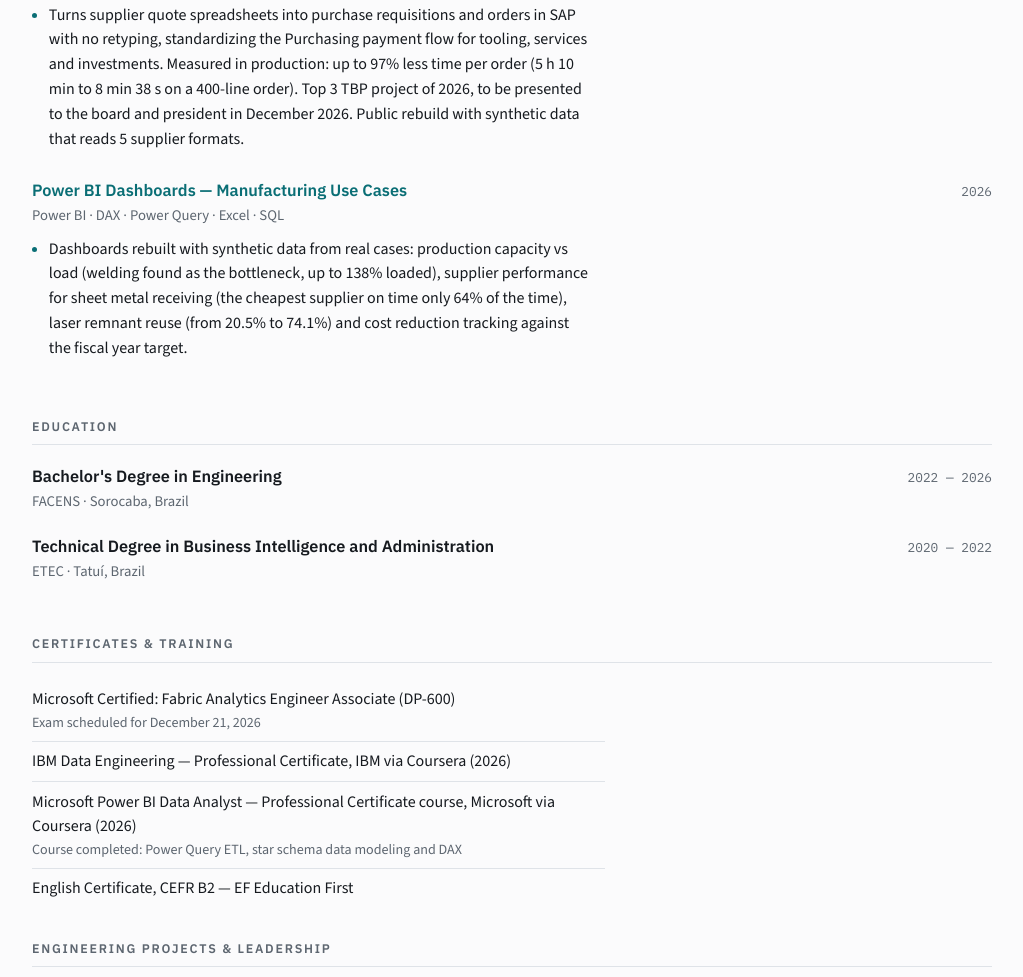
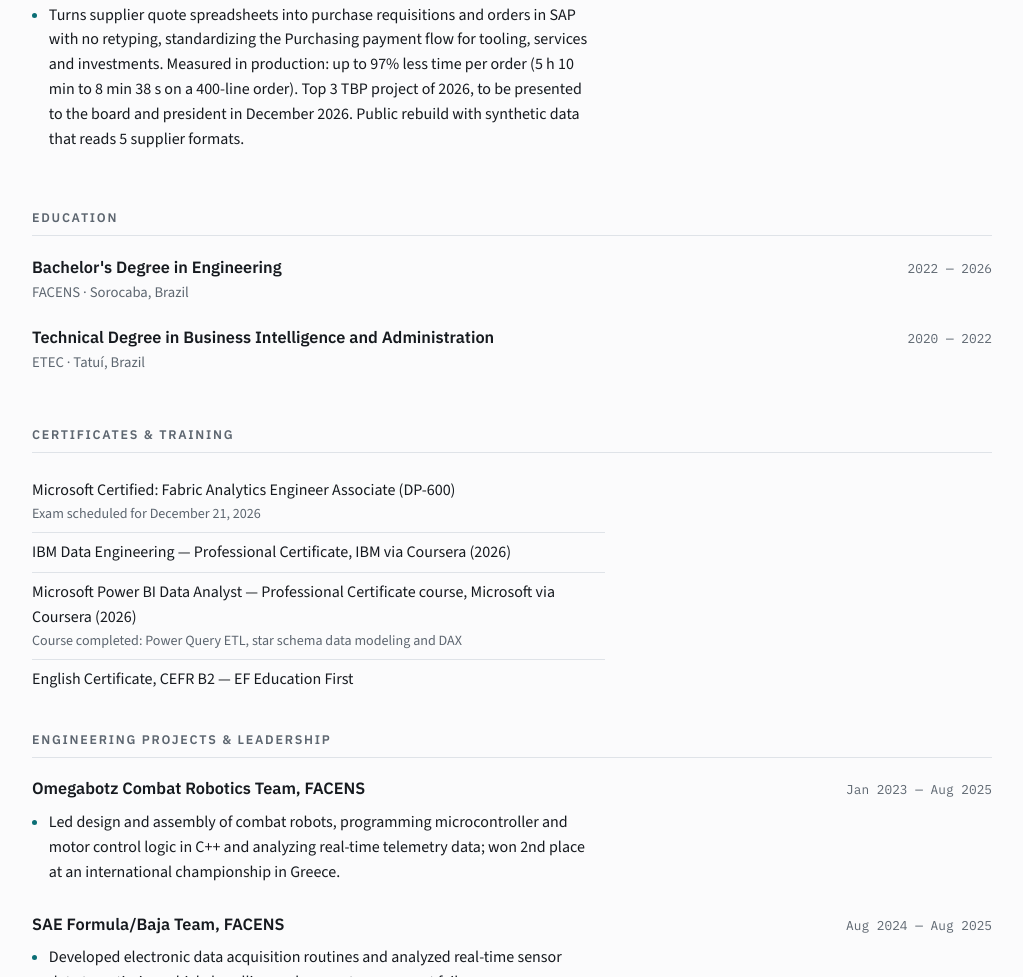
Before and after one commit to lucasnunesf/CV, a plain HTML site: page index.html in a window 1280 px wide. Shown: the part 2947-3924 px from the top of the page, without its empty margins (128-1151 px from the left). Drawn offline with nearby package versions, Linux system fonts and the light colour scheme.

Commit message:
Keep two selected projects

```diff
--- a/index.html
+++ b/index.html
@@ -254,16 +254,6 @@ footer{margin-top:2.5rem;padding-top:1rem;border-top:1px solid var(--rule);color
       <li data-en="Turns supplier quote spreadsheets into purchase requisitions and orders in SAP with no retyping, standardizing the Purchasing payment flow for tooling, services and investments. Measured in production: up to 97% less time per order (5 h 10 min to 8 min 38 s on a 400-line order). Top 3 TBP project of 2026, to be presented to the board and president in December 2026. Public rebuild with synthetic data that reads 5 supplier formats." data-pt="Transforma planilhas de cotação de fornecedores em requisições e pedidos de compra no SAP sem redigitação, padronizando o fluxo de pagamento de ferramental, serviços e investimentos em Compras. Medido em produção: até 97% menos tempo por pedido (de 5 h 10 min para 8 min 38 s em um pedido de 400 linhas). Entre os 3 melhores projetos TBP de 2026, com apresentação à diretoria e à presidência em dezembro de 2026. Versão pública recriada com dados sintéticos, que lê 5 formatos de fornecedor.">Turns supplier quote spreadsheets into purchase requisitions and orders in SAP with no retyping, standardizing the Purchasing payment flow for tooling, services and investments. Measured in production: up to 97% less time per order (5 h 10 min to 8 min 38 s on a 400-line order). Top 3 TBP project of 2026, to be presented to the board and president in December 2026. Public rebuild with synthetic data that reads 5 supplier formats.</li>
     </ul>
   </div>
-  <div class="entry">
-    <div class="entry-head">
-      <h3><a style="text-decoration:none" href="https://github.com/lucasnunesf" data-en="Power BI Dashboards — Manufacturing Use Cases" data-pt="Dashboards Power BI — Casos da Indústria">Power BI Dashboards — Manufacturing Use Cases</a></h3>
-      <span class="when">2026</span>
-    </div>
-    <div class="org">Power BI · DAX · Power Query · Excel · SQL</div>
-    <ul class="pts">
-      <li data-en="Dashboards rebuilt with synthetic data from real cases: production capacity vs load (welding found as the bottleneck, up to 138% loaded), supplier performance for sheet metal receiving (the cheapest supplier on time only 64% of the time), laser remnant reuse (from 20.5% to 74.1%) and cost reduction tracking against the fiscal year target." data-pt="Dashboards recriados com dados sintéticos a partir de casos reais: capacidade vs carga da produção (solda identificada como gargalo, com até 138% de carga), desempenho de fornecedores no recebimento de chapas (o fornecedor mais barato entrega no prazo só 64% das vezes), reaproveitamento de retalhos do laser (de 20,5% para 74,1%) e acompanhamento da redução de custos contra a meta do ano fiscal.">Dashboards rebuilt with synthetic data from real cases: production capacity vs load (welding found as the bottleneck, up to 138% loaded), supplier performance for sheet metal receiving (the cheapest supplier on time only 64% of the time), laser remnant reuse (from 20.5% to 74.1%) and cost reduction tracking against the fiscal year target.</li>
-    </ul>
-  </div>
 </section>
 
 <section>
```
Also changed, not shown: 2 other files.
